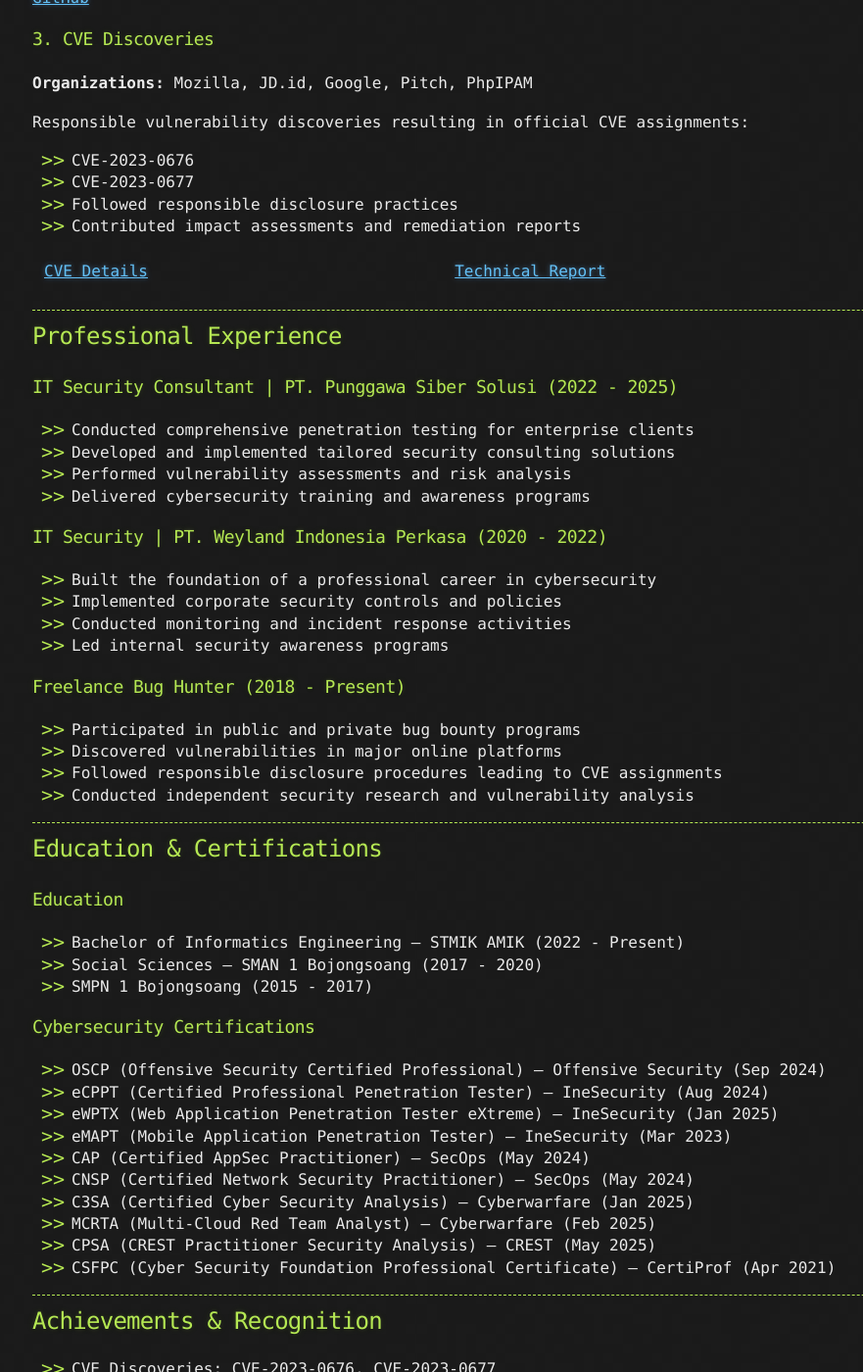
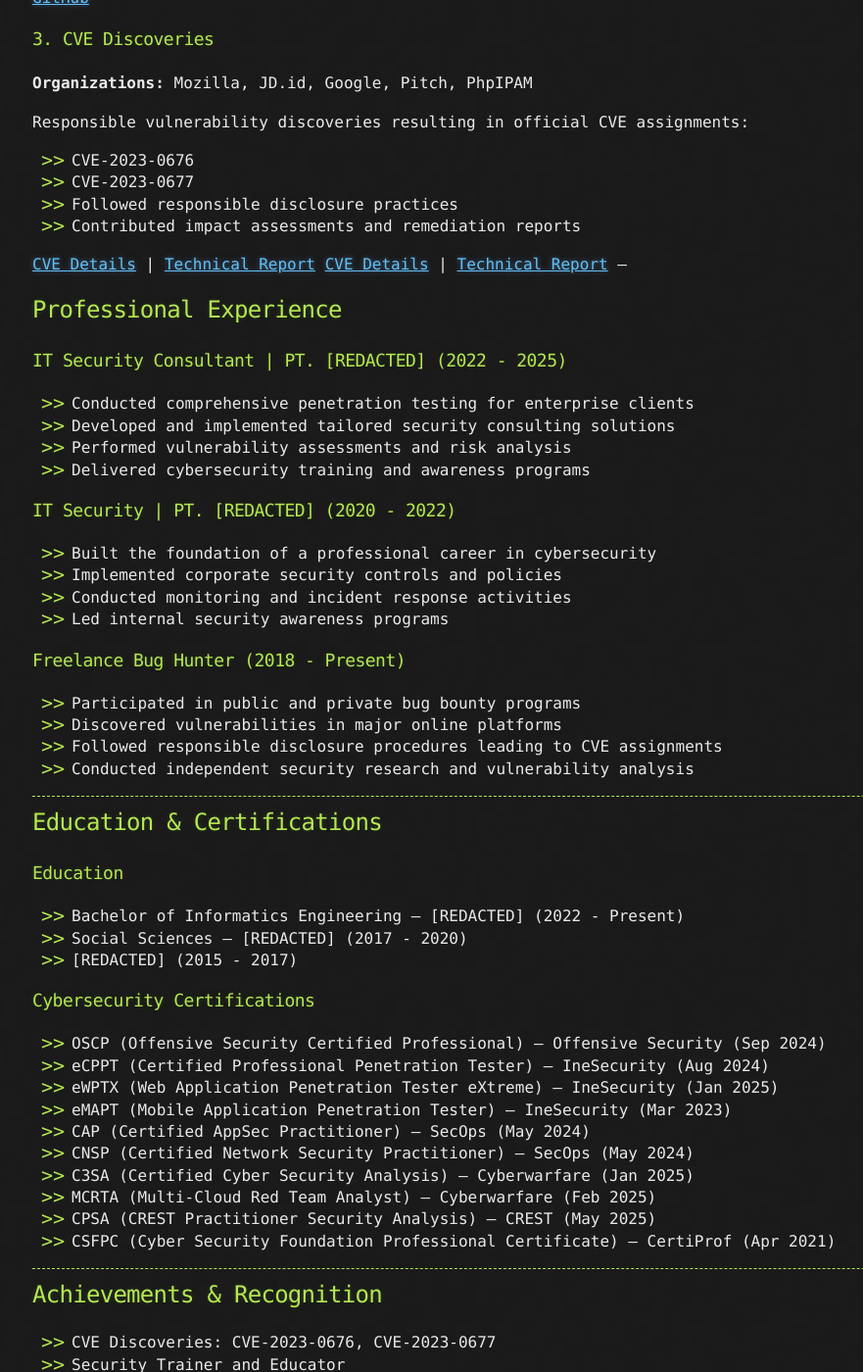
Before and after one commit to z3n70/portofolio, a Jekyll site: the page built from index.md, in a window 1280 px wide and 1400 px high, scrolled down 1912 px. Shown: the whole window at 98% size, without its empty margins (107-988 px from the left). Built offline with Jekyll 4.4.1, drawn with Linux system fonts in a browser that asks for light colours; some of the changed text lies outside the part shown.

Commit message:
add redacted

```diff
--- a/index.md
+++ b/index.md
@@ -83,18 +83,18 @@ Responsible vulnerability discoveries resulting in official CVE assignments:
 - Contributed impact assessments and remediation reports
 
 [CVE Details](https://cve.mitre.org/cgi-bin/cvename.cgi?name=CVE-2023-0676) | [Technical Report](./reports/cve-discoveries.pdf)
-
+[CVE Details](https://cve.mitre.org/cgi-bin/cvename.cgi?name=CVE-2023-0677) | [Technical Report](./reports/cve-discoveries.pdf)
 ---
 
 ## Professional Experience
 
-### IT Security Consultant | PT. Punggawa Siber Solusi (2022 - 2025)
+### IT Security Consultant | PT. [REDACTED] (2022 - 2025)
 - Conducted comprehensive penetration testing for enterprise clients
 - Developed and implemented tailored security consulting solutions
 - Performed vulnerability assessments and risk analysis
 - Delivered cybersecurity training and awareness programs
 
-### IT Security | PT. Weyland Indonesia Perkasa (2020 - 2022)
+### IT Security | PT. [REDACTED] (2020 - 2022)
 - Built the foundation of a professional career in cybersecurity
 - Implemented corporate security controls and policies
 - Conducted monitoring and incident response activities
@@ -111,9 +111,9 @@ Responsible vulnerability discoveries resulting in official CVE assignments:
 ## Education & Certifications
 
 ### Education
-- Bachelor of Informatics Engineering – STMIK AMIK (2022 - Present)
-- Social Sciences – SMAN 1 Bojongsoang (2017 - 2020)
-- SMPN 1 Bojongsoang (2015 - 2017)
+- Bachelor of Informatics Engineering – [REDACTED] (2022 - Present)
+- Social Sciences – [REDACTED] (2017 - 2020)
+- [REDACTED] (2015 - 2017)
 
 ### Cybersecurity Certifications
 - OSCP (Offensive Security Certified Professional) – Offensive Security (Sep 2024)
```
Also changed, not shown: other parts of index.md (+1 -3 lines).
